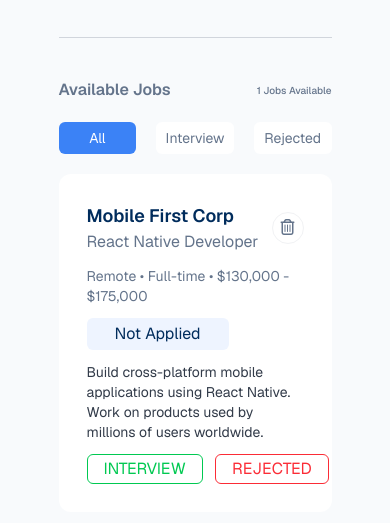
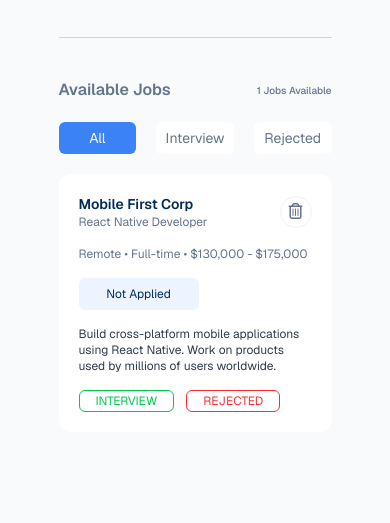
Before and after one commit to tayaibrafsun28/Job-Tracker-Web_app, a plain HTML site: page html/home.html in a window 390 px wide. Shown: the part 159-682 px from the top of the page. Drawn offline with nearby package versions, Linux system fonts and the light colour scheme.

Commit message:
Made responsive - Job cards Section

```diff
--- a/html/home.html
+++ b/html/home.html
@@ -125,12 +125,12 @@
 
         <div id="job-cards" class="space-y-5">
 
-            <div class="card bg-white rounded-xl p-7 space-y-3">
+            <div class="card bg-white rounded-xl p-5 md:p-7 space-y-4">
 
                 <div class="flex justify-between items-center">
                     <div>
-                        <h1 class="company-name text-color1 text-lg font-semibold">Mobile First Corp</h1>
-                        <p class="job-role text-base text-color2">React Native Developer</p>
+                        <h1 class="company-name text-color1 text-sm md:text-lg font-semibold">Mobile First Corp</h1>
+                        <p class="job-role text-xs md:text-base text-color2">React Native Developer</p>
                     </div>
                     <div class="w-8 h-8 rounded-full border border-[#F1F2F4] flex justify-center">
                         <button class="delete cursor-pointer">
@@ -140,24 +140,24 @@
 
                 </div>
 
-                <p class="duty text-sm text-color2">Remote • Full-time • $130,000 - $175,000
+                <p class="duty text-xs md:text-sm text-color2">Remote • Full-time • $130,000 - $175,000
                 </p>
 
-                <div class="status-badge max-w-35.5 text-center px-4 py-1 rounded-md text-color1 bg-secondary">
+                <div class="status-badge max-w-30 md:max-w-35.5 text-center px-4 py-2 rounded-md text-color1 bg-secondary text-xs md:text-base">
                     Not Applied
                 </div>
 
-                <p class="job-description text-sm text-color3">Build cross-platform mobile applications using React
+                <p class="job-description text-xs md:text-sm text-color3">Build cross-platform mobile applications using React
                     Native. Work on products
                     used by millions of users worldwide.
                 </p>
 
                 <div class="flex gap-3">
                     <button
-                        class=" interview-btn px-4 py-0.5 rounded-md text-green-500 border border-green-500 cursor-pointer">INTERVIEW
+                        class=" interview-btn px-4 py-0.5 rounded-md text-green-500 border border-green-500 cursor-pointer text-xs md:text-base">INTERVIEW
                     </button>
                     <button
-                        class="rejected-btn px-4 py-0.5 rounded-md text-red-500 border border-red-500 cursor-pointer">REJECTED
+                        class="rejected-btn px-4 py-0.5 rounded-md text-red-500 border border-red-500 cursor-pointer text-xs md:text-base">REJECTED
                     </button>
                 </div>
             </div>
```
